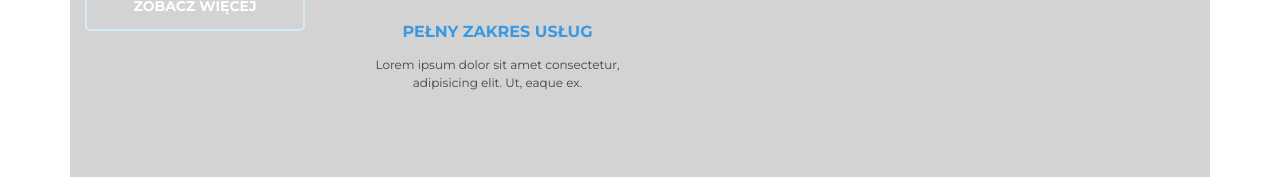
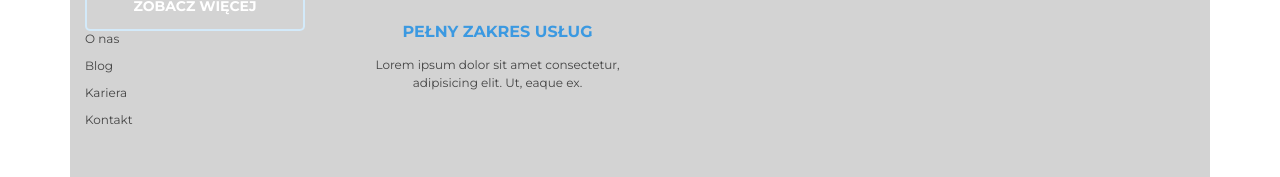
Before and after one commit to RobertSajdak/Health-Care-Clinic, a website: page src/index.html in a window 1280 px wide. Shown: the part 228-405 px from the top of the page. Drawn offline with nearby package versions, Linux system fonts and the light colour scheme; files that its build step writes are made by us from their sources.

Commit message:
#10 - list component added.

```diff
--- a/src/index.html
+++ b/src/index.html
@@ -24,6 +24,13 @@
           <a class="c-btn c-btn--dark-blue" href="#">Zobacz więcej</a>
           <a class="c-btn c-btn--light" href="#">Zobacz więcej</a>
           <a class="c-btn c-btn--outline" href="#">Zobacz więcej</a>
+
+          <ul class="c-list c-list--unstyled">
+            <li class="c-list__item">O nas</li>
+            <li class="c-list__item">Blog</li>
+            <li class="c-list__item">Kariera</li>
+            <li class="c-list__item">Kontakt</li>
+          </ul>
         </div>
 
         <div
--- a/src/sass/06-components/_index.scss
+++ b/src/sass/06-components/_index.scss
@@ -2,4 +2,5 @@
 @forward "_heading";
 @forward "_icon-box";
 @forward "_label";
+@forward "_list";
 @forward "_nav";
--- /dev/null
+++ b/src/sass/06-components/_list.scss
@@ -0,0 +1,12 @@
+@use "../01-settings/variables" as *;
+
+.c-list {
+  &__item {
+    margin-bottom: 12px;
+    font-size: $font-size-6;
+  }
+
+  &--unstyled {
+    list-style-type: none;
+  }
+}
--- a/src/sass/style.scss
+++ b/src/sass/style.scss
@@ -11,4 +11,5 @@
 @use "06-components/heading";
 @use "06-components/icon-box";
 @use "06-components/label";
+@use "06-components/list";
 @use "06-components/nav";
```
